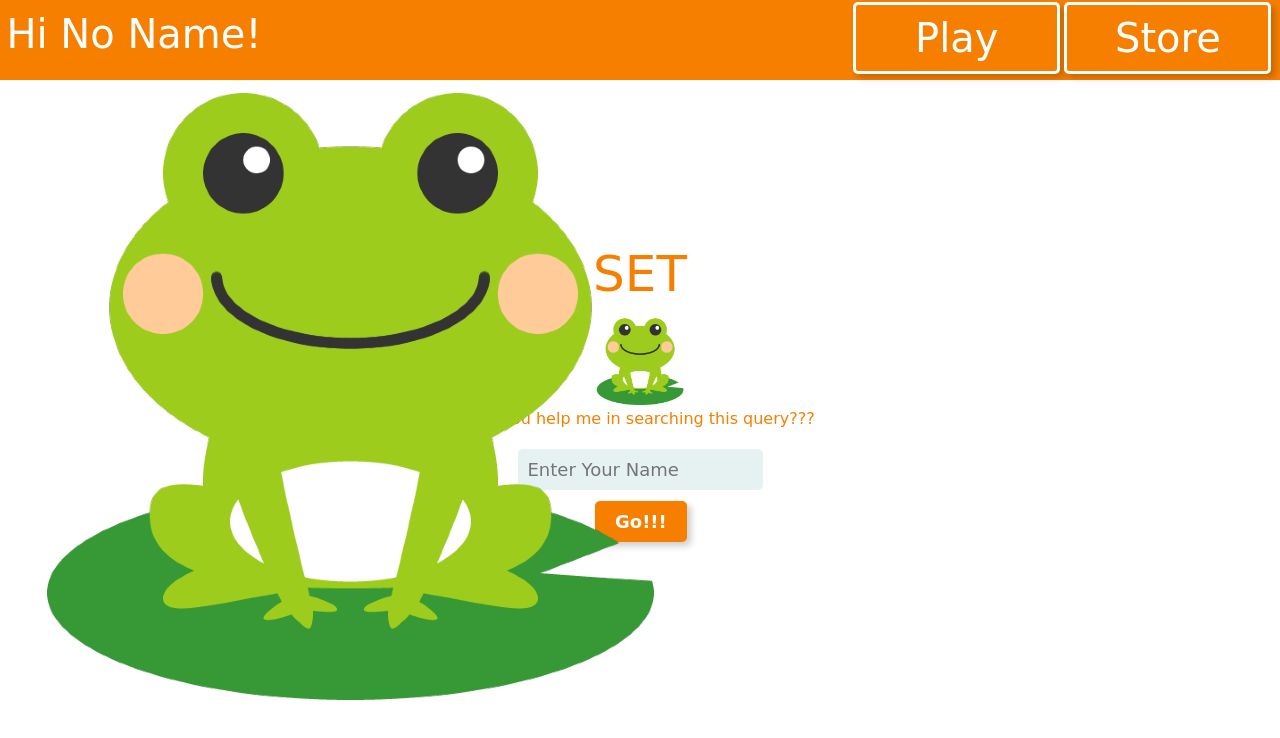
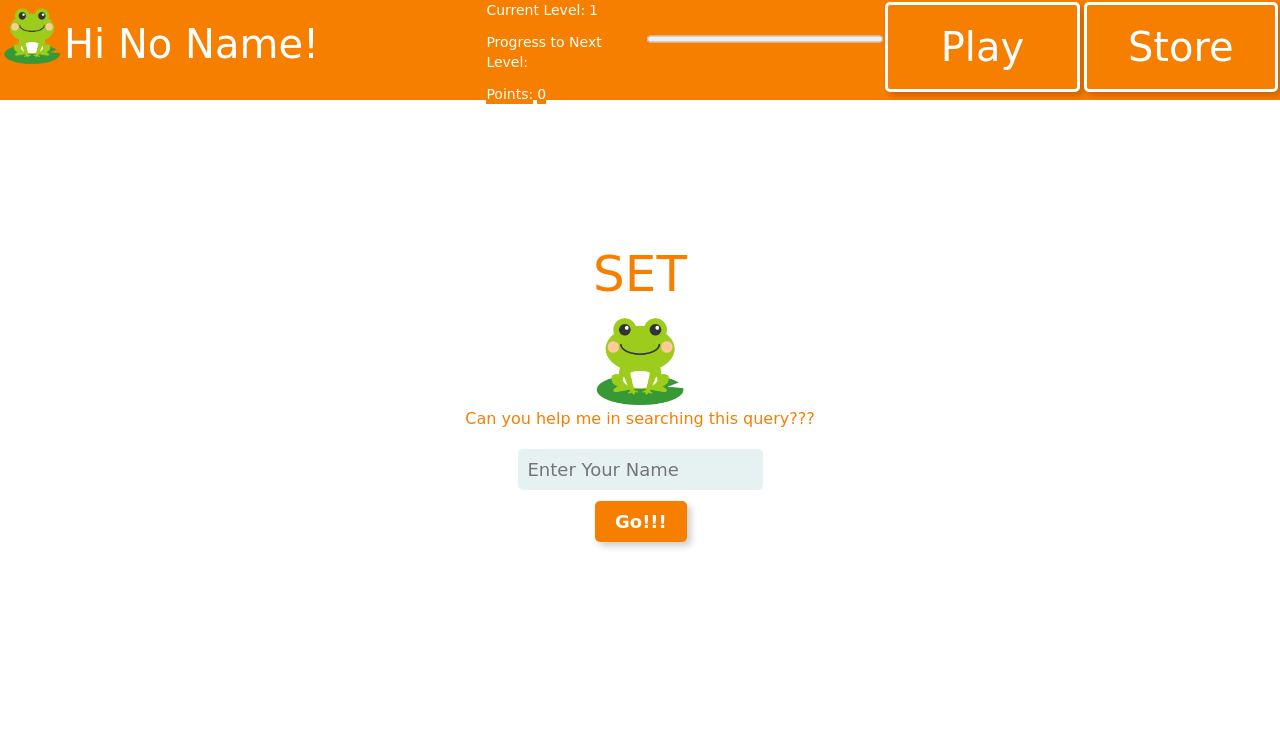
Before and after one commit to SorahsNobody/SearchEngineTutorial, an Angular app in the folder SET/: page /start in a window 1280 px wide. Shown: the top 738 px of the page. Built offline with nearby package versions, Linux system fonts and the light colour scheme.

Commit message:
beta header finished

```diff
--- a/SET/src/app/header/header.component.css
+++ b/SET/src/app/header/header.component.css
@@ -1,19 +1,50 @@
 .header {
     width: 100%;
-    height: 10%;
+    height: 100px;
     background-color: #f77f00;
-    position: absolute;
+    position: fixed;
     display: flex;
-    justify-content: center;
+    justify-content: left;
+}
+.playerStats{
+  width: 31%;
+  display: grid;
+  /* justify-content: center; */
+}
+.points {
+  display: flex;
 }
 
+.progress {
+  display: flex;
+}
+
+#plProgress {
+  width: 60%;
+}
+
+.level {
+  display: flex;
+}
+
+#tpPoints{
+  margin-left: 1%;
+}
+
+#pLevel {
+  margin-left: 1%;
+}
+
+.button-break{
+  width: 31%;
+}
 .buttons {
     margin: 0%;
-    width: 33%;
+    width: 100%;
     position: relative;
     height: 100%;
     display: flex;
-    justify-content: center;
+    justify-content: flex-end;
 }
 
 .button-inner {
@@ -48,9 +79,7 @@ button:hover{
     height: 100%;
     width: 100%;
     font-size:30pt;
-    font-family: 'Comic Sans MS', cursive;
-    background-color: #f77f00;
-    color: #fff;
+
     display: flex;
     /* line-height: 100%; */
     /* text-align: center; */
@@ -59,7 +88,20 @@ button:hover{
 
 .avatar-header{
     height: 100%;
-    width: 33%;
+    width: 5%;
+    display: flex;
+    justify-content: left;
+}
+
+.avatar-header app-player-avatar{
+  width: 100%;
+  display: flex;
+}
+
+p {
+  font-family: 'Comic Sans MS', cursive;
+  background-color: #f77f00;
+  color: #fff;
 }
 
   /* #playerName p {
--- a/SET/src/app/header/header.component.html
+++ b/SET/src/app/header/header.component.html
@@ -1,12 +1,27 @@
 <div class="header" id="header">
+  <div class="avatar-header">
+    <app-player-avatar [parent]="'header'"></app-player-avatar>
+  </div>
     <div class="pname-text">
         <div id="playerName">
             <p>Hi {{pName}}!</p>
         </div>
     </div>
-    <div class="avatar-header">
-        <app-player-avatar></app-player-avatar>
+    <div class="playerStats">
+      <div class="level">
+        <p>Current Level:</p>
+        <p id="pLevel">1</p>
       </div>
+      <div class="progress">
+        <p>Progress to Next Level:</p>
+        <progress id="plProgress" value="0" min="0" max="100"></progress>
+      </div>
+      <div class="points">
+        <p>Points: </p>
+        <p id="tpPoints">100</p>
+      </div>
+    </div>
+    <div class="button-break">
       <div class="buttons">
           <!-- <div class="button-inner">
               <button class="menu-button button" (click)="menuClick()">Menu</button>
@@ -19,3 +34,4 @@
           </div>
       </div>
     </div>
+</div>
--- a/SET/src/app/header/header.component.ts
+++ b/SET/src/app/header/header.component.ts
@@ -1,20 +1,34 @@
 import { Component, Input, OnInit } from '@angular/core';
 import { Router } from '@angular/router';
-import { playerName } from 'src/environments/environment';
+import { player, playerName } from 'src/environments/environment';
 
 @Component({
   selector: 'app-header',
   templateUrl: './header.component.html',
   styleUrls: ['./header.component.css']
 })
-export class HeaderComponent implements OnInit {
+export class HeaderComponent implements OnInit{
 
   constructor(private router: Router) { }
   @Input('pName') pName = playerName.key; //Declares that this component has a variable named pName that can be called in the html with playerName
 
+  //@HostListener('document:keydown',['$event'])
+  // handleKeyboardEvent(event: KeyboardEvent){
+  //   console.log(event.key);
+  //   if(event.key=='+'){
+  //     player.totalPoints+=500;
+  //     player.exp+=500;
+  //     this.loadStats();
+  //   }
+  // }
+
   ngOnInit(): void {
+    this.loadStats();
   }
 
+  // ngOnChanges(changes: SimpleChanges): void {
+  //   this.loadStats();
+  // }
 
   playClick(){
     this.router.navigateByUrl('/queryCraft');
@@ -27,4 +41,10 @@ export class HeaderComponent implements OnInit {
   storeClick(){
     this.router.navigateByUrl('/customize');
   }
+
+  loadStats() {
+    (<HTMLHeadingElement>document.getElementById('pLevel')).innerText=player.level.toString();
+    (<HTMLProgressElement>document.getElementById("plProgress")).value=((player.exp/1000)*100);
+    (<HTMLHeadingElement>document.getElementById('tpPoints')).innerText=player.totalPoints.toString();
+  }
 }
--- a/SET/src/app/player-avatar/player-avatar.component.css
+++ b/SET/src/app/player-avatar/player-avatar.component.css
@@ -58,6 +58,38 @@
   transform: scale(.5);
 }
 
+/* Header Avatar */
+.headerAvatar{
+  position:relative;
+  width: 100%;
+  height: 100%;
+  /* left: -15%; */
+  /* top: -465%; */
+  /*background-color: blue;*/
+  display: flex;
+  justify-content: center;
+}
+
+.headerAvatar .avatarPart{
+  object-fit: scale-down;
+  max-width: 100%;
+  max-height: 100%;
+}
+
+/* .avatar-body-header{
+  transform: scale(.1);
+  object-fit: scale-down;
+}
+.avatar-hat-header{
+  transform: scale(.1);
+}
+.avatar-nose-header{
+  transform: scale(.1);
+}
+.avatar-glasses-header{
+  transform: scale(.1);
+} */
+
 /* Play Avatar */
 .playAvatar{
   position: absolute;
--- a/SET/src/app/player-avatar/player-avatar.component.html
+++ b/SET/src/app/player-avatar/player-avatar.component.html
@@ -1,27 +1,32 @@
 <div
 [class.menuAvatar]="parent=='menu'"
+[class.headerAvatar]="parent=='header'"
 [class.customAvatar]="parent=='custom'"
 [class.playAvatar]="parent=='play'" class="avatar" id="avatar">
   <img id="avatar-body"
   [class.avatar-body-custom]="parent=='custom'"
+  [class.avatar-body-header]="parent=='header'"
   [class.avatar-body-menu]="parent=='menu'"
   [class.avatar-body-play]="parent=='play'"
   class="avatarPart aBody" [src]="bodyImage">
   <div class="glasses">
     <img id="avatar-glasses"
     [class.avatar-glasses-custom]="parent=='custom'"
+    [class.avatar-glasses-header]="parent=='header'"
     [class.avatar-glasses-menu]="parent=='menu'"
     [class.avatar-glasses-play]="parent=='play'"
     class="avatarPart aGlass" [src]="glassesImage">
     <div class="nose">
       <img id="avatar-nose"
       [class.avatar-nose-custom]="parent=='custom'"
+      [class.avatar-nose-header]="parent=='header'"
       [class.avatar-nose-menu]="parent=='menu'"
       [class.avatar-nose-play]="parent=='play'"
       class="avatarPart aNose" [src]="noseImage">
       <div class="hat">
         <img id="avatar-hat"
         [class.avatar-hat-custom]="parent=='custom'"
+        [class.avatar-hat-header]="parent=='header'"
         [class.avatar-hat-menu]="parent=='menu'"
         [class.avatar-hat-play]="parent=='play'"
         class="avatarPart aHat" [src]="hatImage">
--- a/SET/src/styles.css
+++ b/SET/src/styles.css
@@ -5,7 +5,7 @@ footer {
 }
 
 html, body { height: 100%; }
-body { margin: 2.5%;   font-family: 'Comic Sans MS', cursive;}
+/* body { margin: 2.5%;   font-family: 'Comic Sans MS', cursive;} */
 button {
   font-family: 'Comic Sans MS', cursive;
   cursor: pointer;
@@ -97,5 +97,5 @@ button.over {
   background-color:lightsalmon;
 }
 
-html, body { height: 100%; }
+/* html, body { height: 100%; } */
 body { margin: 0; font-family: Roboto, "Helvetica Neue", sans-serif; }
```
Lines whose indentation alone changed are shown as unchanged.
